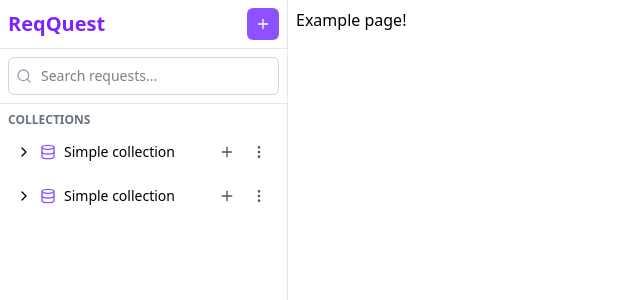
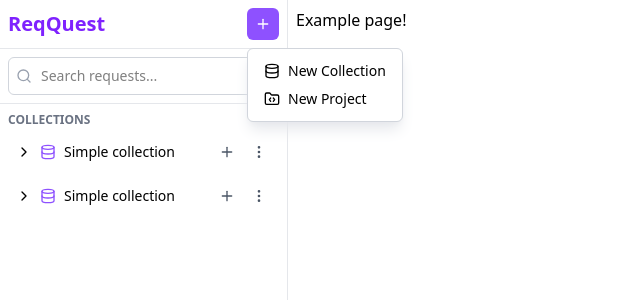
Before and after one commit to arangelovv/req-quest, a React (Vite) app: page / in a window 1280 px wide. Both pictures are taken after a click on the button 263 px from the left and 24 px from the top of the page. Shown: the top 300 px of the page, without its empty margins (0-640 px from the left). Built offline with nearby package versions, Linux system fonts and the light colour scheme.

Commit message:
implement ActionGroupMenu dropdown component for the ActionGroup component

```diff
--- a/src/features/explorer/components/ActionGroup.tsx
+++ b/src/features/explorer/components/ActionGroup.tsx
@@ -1,9 +1,54 @@
-import { Plus } from 'lucide-react';
+import { Plus } from "lucide-react";
+import { Database } from "lucide-react";
+import { FolderCode } from "lucide-react";
+import { useState, useEffect, useRef } from "react";
 
 export default function ActionGroup() {
+    const [menuToggle, setToggle] = useState(false);
+
+    const menuRef = useRef<HTMLDivElement>(null);
+
+    useEffect(() => {
+        const handleClickOutside = (event: MouseEvent) => {
+            if (menuRef.current && !menuRef.current.contains(event.target as Node)) {
+                setToggle(false);
+            }
+        };
+        document.addEventListener("mousedown", handleClickOutside);
+
+        return () => {
+			document.removeEventListener("mousedown", handleClickOutside);
+		};
+    }, []);
+
+    const toggleMenu = () => {
+        setToggle(!menuToggle);
+    };
+
     return (
-        <button className='p-2 bg-violet-500 w-fit rounded-md cursor-pointer hover:bg-violet-700 transition duration-300'>
-            <Plus className='w-4 h-4 font-bold text-white'/>
-        </button>
+        <div ref={menuRef} className="relative">
+            <button
+                onClick={toggleMenu}
+                className="p-2 bg-violet-500 rounded-md cursor-pointer hover:bg-violet-700 transition duration-300 relative "
+            >
+                <Plus className="w-4 h-4 font-bold text-white" />
+            </button>
+            {menuToggle && <ActionGroupMenu />}
+        </div>
     );
 }
+
+function ActionGroupMenu() {
+    return (
+        <div className="flex flex-col items-start gap-2 w-fit text-nowrap z-10 absolute left-0 mt-2 px-4 py-3 bg-white shadow-gray-200 shadow-lg border border-gray-300 rounded-md nowrap">
+            <button className="flex flex-row gap-2 items-center cursor-pointer hover:text-violet-600">
+                <Database className="w-4 h-4" />
+                <span className="text-sm">New Collection</span>
+            </button>
+            <button className="flex flex-row gap-2 items-center cursor-pointer hover:text-violet-600">
+                <FolderCode className="w-4 h-4" />
+                <span className="text-sm">New Project</span>
+            </button>
+        </div>
+    );
+}
```
